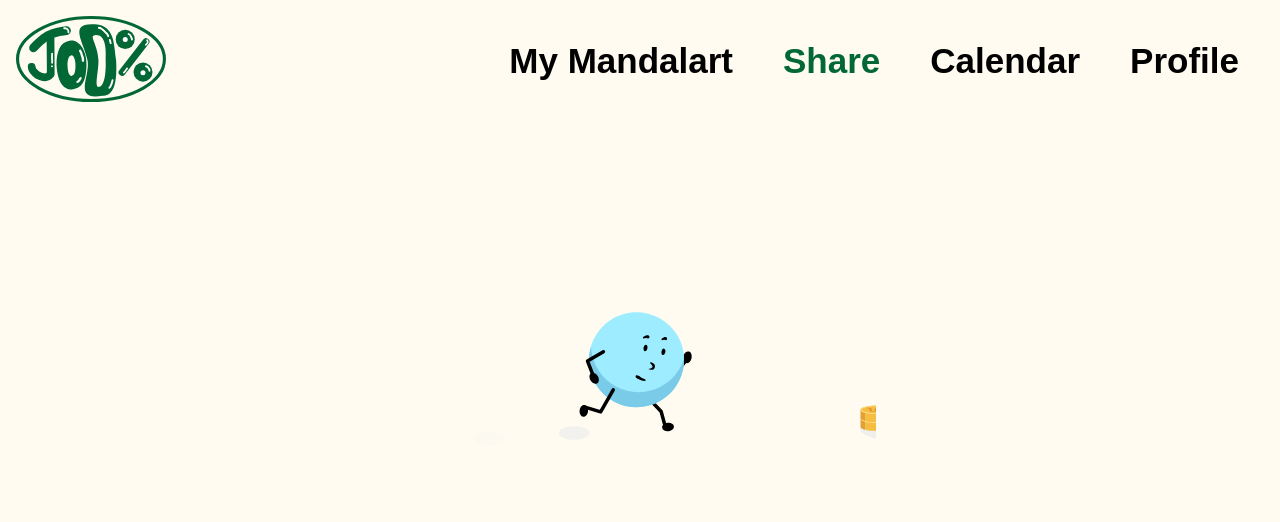
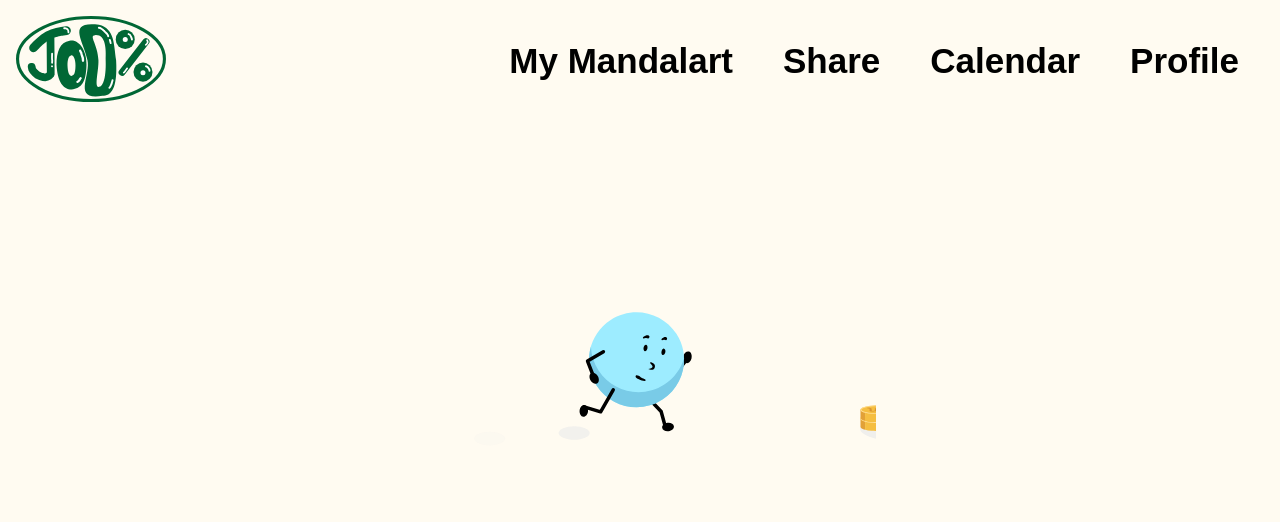
Before and after one commit to 2024-10/J00, a Node server app: page /fail in a window 1280 px wide. Shown: the top 522 px of the page. Run offline with Node 20, Linux system fonts and the light colour scheme; some libraries are stand-ins or nearby versions.

Commit message:
네비 활성화 삭제

```diff
--- a/views/fail.ejs
+++ b/views/fail.ejs
@@ -19,7 +19,7 @@
       <nav id="main-navigation">
           <ul class="menu">
               <li class="menu-item"><button onclick="window.location.href='/mandalart'" class="nav-button">My Mandalart</button></li>
-              <li class="menu-item"><button onclick="window.location.href='/share'" class="nav-button active">Share</button></li>
+              <li class="menu-item"><button onclick="window.location.href='/share'" class="nav-button">Share</button></li>
               <li class="menu-item"><button onclick="window.location.href='/calendar'" class="nav-button">Calendar</button></li>
               <li class="menu-item"><button onclick="window.location.href='/profile'" class="nav-button">Profile</button></li>
           </ul>
```
